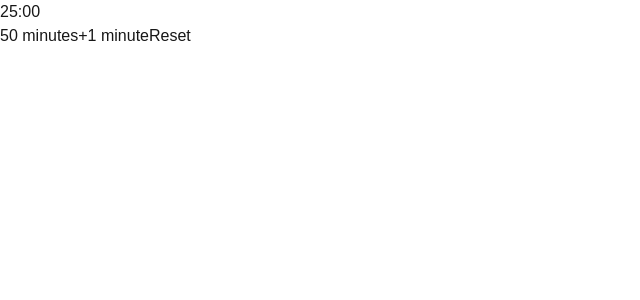
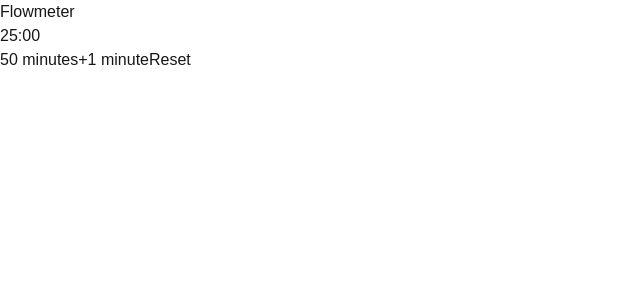
Before and after one commit to drancnik/flowmeter, a Next.js app: page / in a window 1280 px wide. Shown: the top 300 px of the page, without its empty margins (0-640 px from the left). Built offline with nearby package versions, Linux system fonts and the light colour scheme.

Commit message:
Add Flowmeter title

```diff
--- a/app/page.tsx
+++ b/app/page.tsx
@@ -7,6 +7,7 @@ export default function Home() {
 
   return (
     <main>
+      <p>Flowmeter</p>
       <h1>{minutes}:00</h1>
       <button onClick={() => setMinutes(50)}>50 minutes</button>
       <button onClick={() => setMinutes(minutes + 1)}>+1 minute</button>
```
